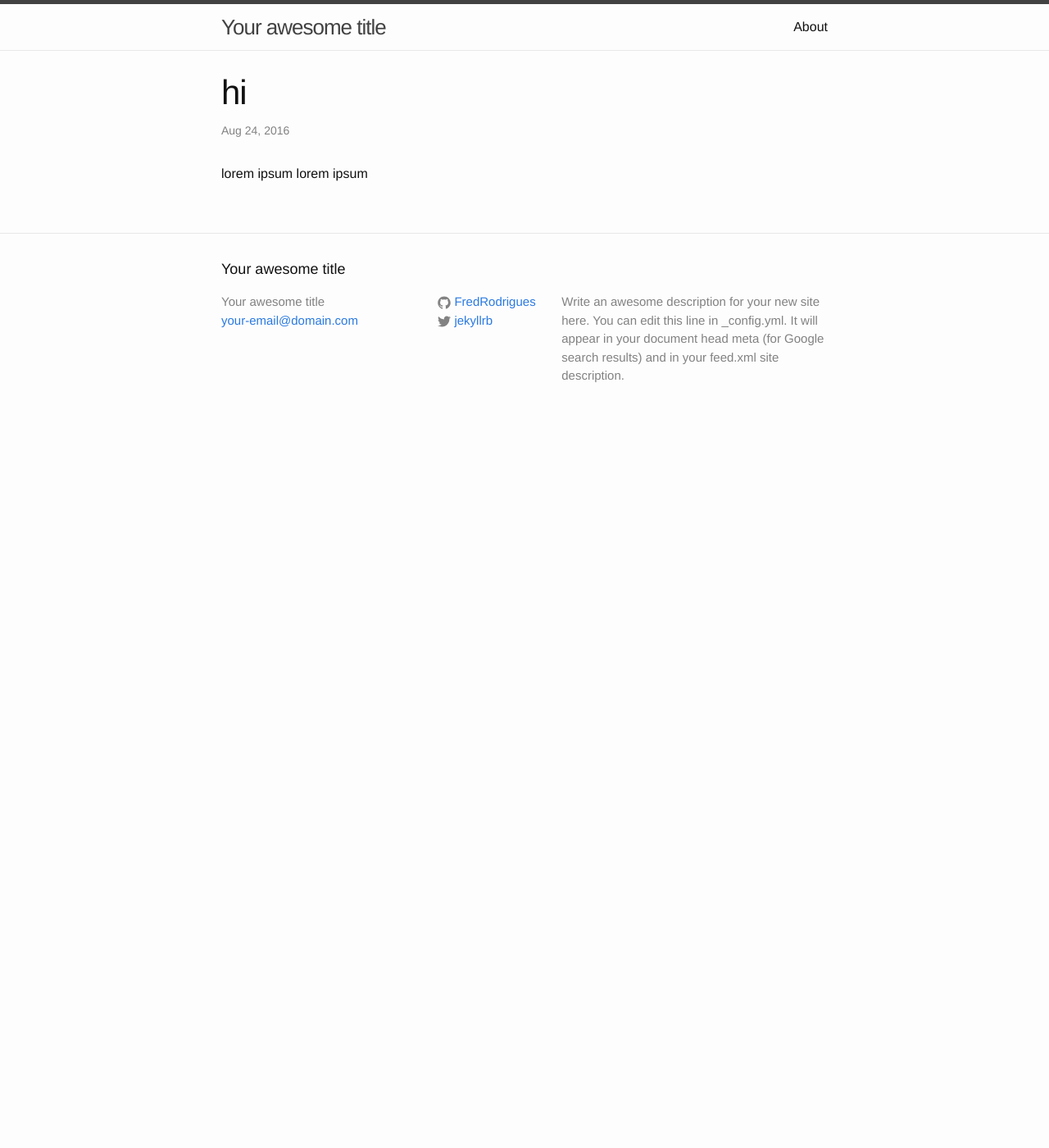
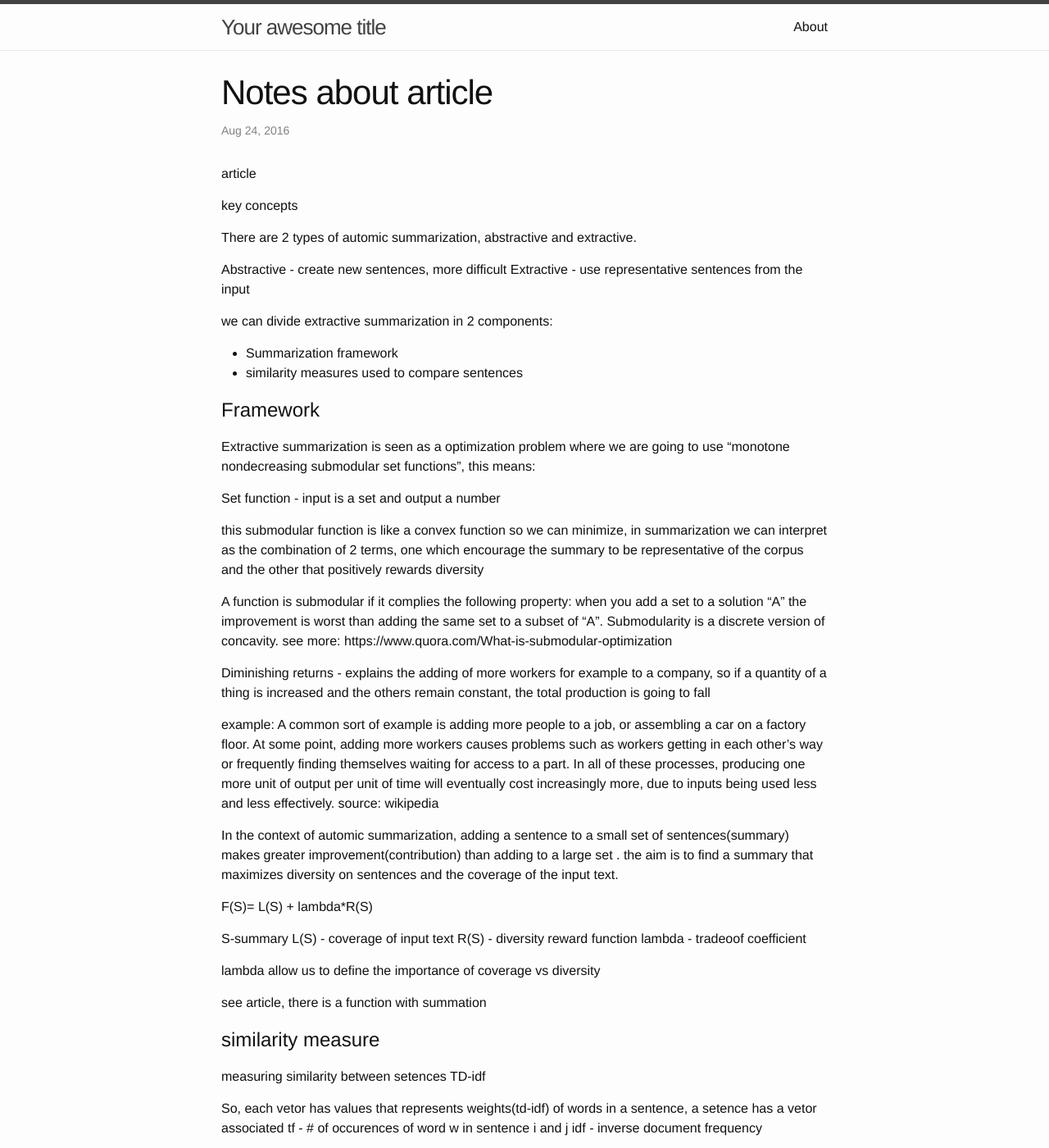
Before and after one commit to FredRodrigues/blog, a Jekyll site: the page built from _posts/2016-08-24-terceiro-post .markdown, in a window 1280 px wide and 1400 px high. Shown: the whole window at 82% size. Built offline with Jekyll 4.4.1, drawn with Linux system fonts in a browser that asks for light colours; some of the changed text lies outside the part shown.

Commit message:
notes about article extractive summarization

```diff
--- a/_posts/2016-08-24-terceiro-post .markdown
+++ b/_posts/2016-08-24-terceiro-post .markdown
@@ -1,6 +1,85 @@
 ---
 layout: post
-title:  "hi"
+title:  "Notes about article"
 ---
 
-lorem ipsum lorem ipsum
+article
+
+key concepts
+
+There are 2 types of automic summarization, abstractive and extractive.
+
+Abstractive - create new sentences, more difficult
+Extractive -  use representative sentences from the input
+
+we can divide extractive summarization in 2 components:
+ - Summarization framework
+ - similarity measures used to compare sentences
+
+ <h1>Framework</h1>
+
+ Extractive summarization is seen as a optimization problem where we are going to use "monotone nondecreasing submodular set functions", this means:
+
+ Set function -  input is a set and output a number
+
+ this submodular function is like a convex function so we can minimize, in summarization we can interpret as the combination of 2 terms, one which encourage the summary to be representative of the corpus and the other that positively rewards diversity
+
+A function is submodular if it complies the following property: when you add a set to a solution "A" the improvement is worst than adding the same set to a subset of "A".
+Submodularity is a discrete version of concavity.
+see more:
+https://www.quora.com/What-is-submodular-optimization
+
+
+Diminishing returns - explains the adding of more workers for example to a company, so if a quantity of a thing is increased and the others remain constant, the total production is going to fall
+
+example: A common sort of example is adding more people to a job, or assembling a car on a factory floor. At some point, adding more workers causes problems such as workers getting in each other's way or frequently finding themselves waiting for access to a part. In all of these processes, producing one more unit of output per unit of time will eventually cost increasingly more, due to inputs being used less and less effectively.
+source: wikipedia
+
+
+In the context of automic summarization, adding a sentence to a small set of sentences(summary) makes greater improvement(contribution) than adding to a large set . the aim is to find a summary that maximizes diversity on sentences and the coverage of the input text.
+
+F(S)= L(S) + lambda*R(S)
+
+S-summary
+L(S) - coverage of input text
+R(S) -  diversity reward function
+lambda -  tradeoof coefficient
+
+lambda allow us to define the importance of coverage vs diversity
+
+see article, there is a function with summation
+
+<h1> similarity measure</h1>
+
+measuring similarity between setences TD-idf
+
+So, each vetor has values that represents weights(td-idf) of words in a sentence, a setence has a vetor associated
+tf - # of occurences of word w in sentence i and j
+idf - inverse document frequency
+
+<h1> deep learning </h1>
+
+mentions about auto-encoder, feed forward, recursive tree
+
+<h1> word embeddings </h1>
+
+a word embedding is a continuous vetor representation that capture semantic and syntactic info about a word
+
+
+CW VETORS
+
+check later
+
+CONTINUOUS SKIP NGRAM
+
+model trained to predict the context of a word
+
+<h1> phrase embeddings</h1>
+
+sentences need to be compared
+
+simple case, consider a vetor setence a sum of vetores which represent a word, without regarding word orders
+
+recursive auto encoder, taking into account word order
+
+cosine similarity as a measure
```
